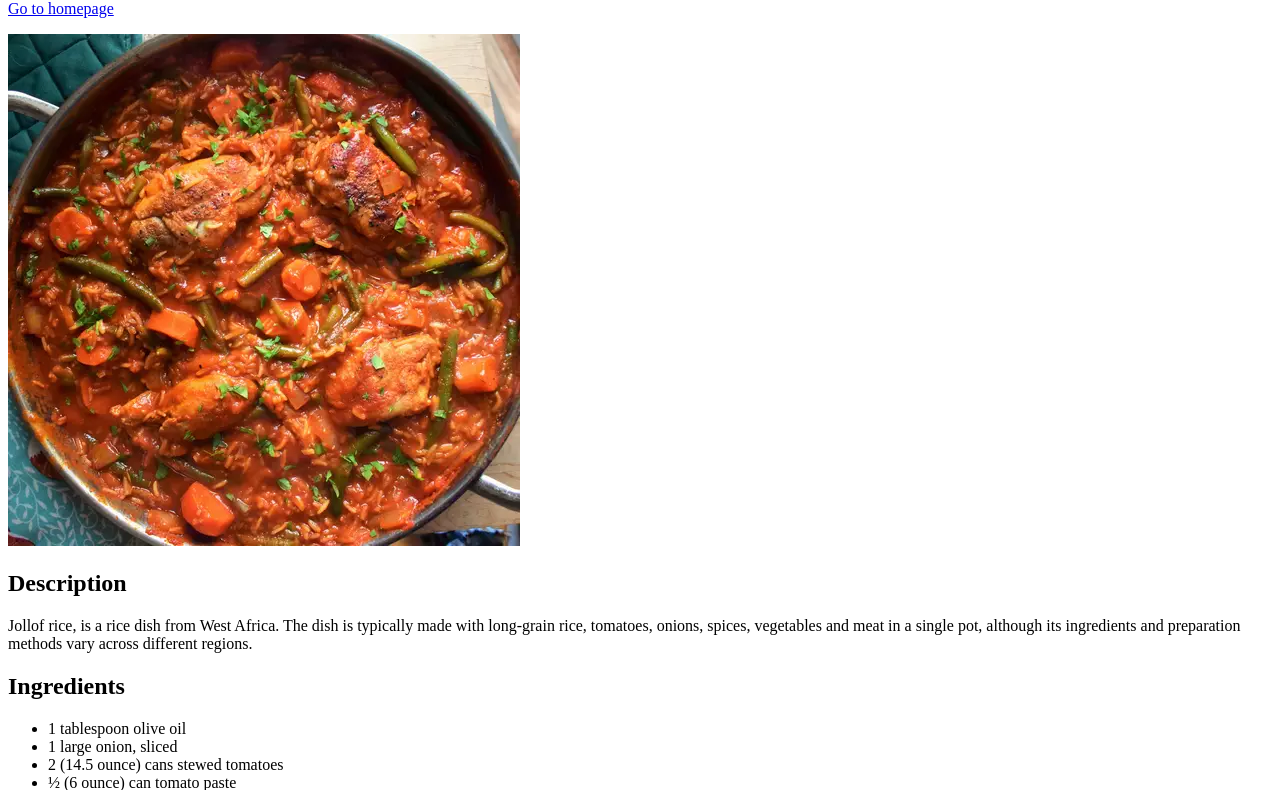
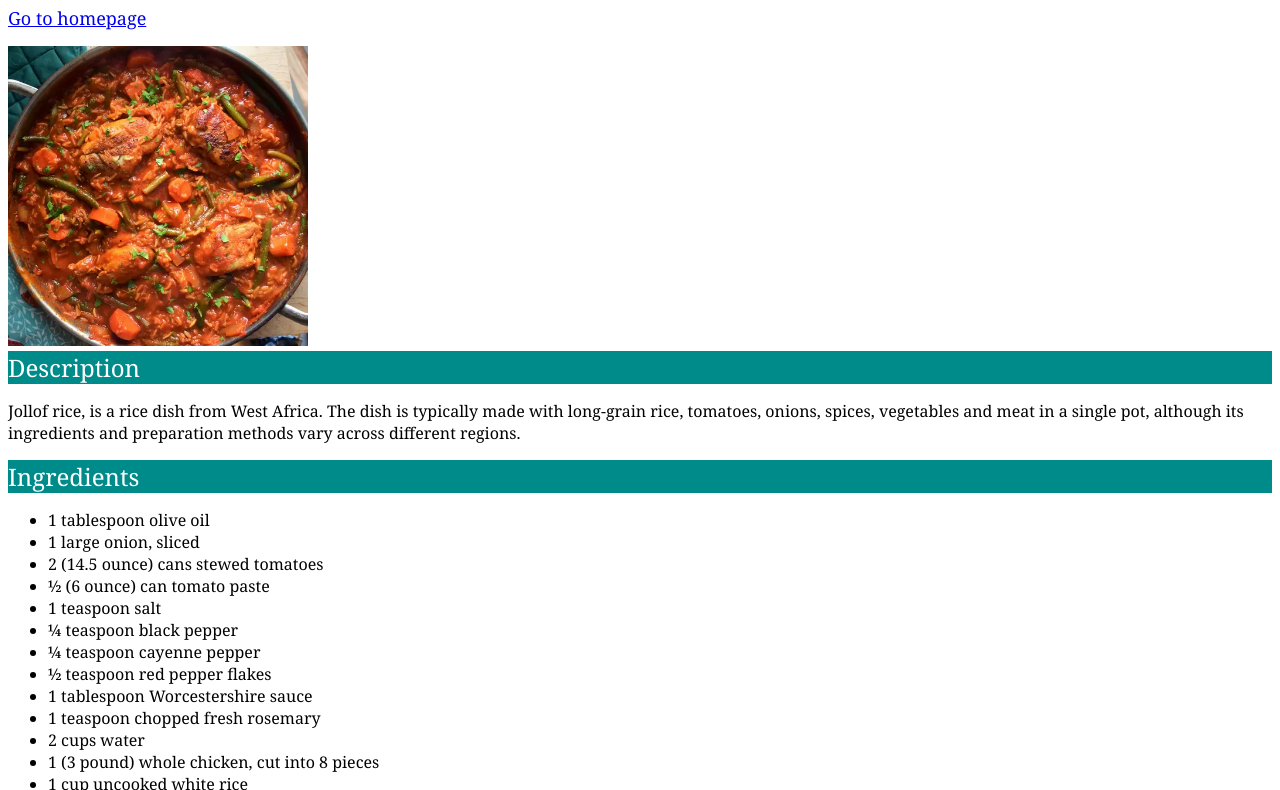
Before and after one commit to eben-cobby/odin-recipes, a plain HTML site: page recipes/jollof.html in a window 1280 px wide. Shown: the part 80-870 px from the top of the page. Drawn offline with Linux system fonts and the light colour scheme.

Commit message:
style pages with css

```diff
--- a/recipes/jollof.html
+++ b/recipes/jollof.html
@@ -1,9 +1,9 @@
 <!DOCTYPE html>
 
 <html lang="en">
-
   <head>
-    <meta charset="UTF-8">
+    <meta charset="UTF-8" />
+    <link rel="stylesheet" type="text/css" href="../style.css" />
     <title>Odin Recipes - Jollof Rice Recipe</title>
   </head>
 
@@ -11,16 +11,17 @@
     <h1>Jollof Rice</h1>
     <a href="../index.html">Go to homepage</a>
     <p></p>
-    <img src="../img/jollof.webp" alt="Jollof Rice">
+    <img src="../img/jollof.webp" alt="Jollof Rice" />
 
-    <h2>Description</h2>
-    <p>Jollof rice, is a rice dish from West Africa.
-         The dish is typically made with long-grain rice,
-         tomatoes, onions, spices, vegetables and meat in
-          a single pot, although its ingredients and preparation methods
-          vary across different regions.</p>
+    <div class="sub-heading">Description</div>
+    <p>
+      Jollof rice, is a rice dish from West Africa. The dish is typically made
+      with long-grain rice, tomatoes, onions, spices, vegetables and meat in a
+      single pot, although its ingredients and preparation methods vary across
+      different regions.
+    </p>
 
-    <h2>Ingredients</h2>
+    <div class="sub-heading">Ingredients</div>
     <ul>
       <li>1 tablespoon olive oil</li>
       <li>1 large onion, sliced</li>
@@ -36,16 +37,29 @@
       <li>1 (3 pound) whole chicken, cut into 8 pieces</li>
       <li>1 cup uncooked white rice</li>
       <li>1 cup diced carrots</li>
-        <li> ½ pound fresh green beans, trimmed and snapped into 1 to 2 inch pieces</li>
+      <li>
+        ½ pound fresh green beans, trimmed and snapped into 1 to 2 inch pieces
+      </li>
       <li>¼ teaspoon ground nutmeg</li>
     </ul>
 
-    <h2>Steps</h2>
+    <div class="sub-heading">Steps</div>
     <ol>
-        <li>Pour oil into large saucepan. Cook onion in oil over medium-low heat until translucent.</li>
-        <li>Stir in stewed tomatoes and tomato paste, and season with salt, black pepper, cayenne pepper, red pepper flakes, Worcestershire sauce and rosemary. Cover, and bring to a boil. Reduce heat, stir in water, and add chicken pieces. Simmer for 30 minutes.</li>
-       <li>Stir in rice, carrots, and green beans, and season with nutmeg. Bring to a boil, then reduce heat to low. Cover, and simmer until the chicken is fork-tender and the rice is cooked, 25 to 30 minutes.</li>
+      <li>
+        Pour oil into large saucepan. Cook onion in oil over medium-low heat
+        until translucent.
+      </li>
+      <li>
+        Stir in stewed tomatoes and tomato paste, and season with salt, black
+        pepper, cayenne pepper, red pepper flakes, Worcestershire sauce and
+        rosemary. Cover, and bring to a boil. Reduce heat, stir in water, and
+        add chicken pieces. Simmer for 30 minutes.
+      </li>
+      <li>
+        Stir in rice, carrots, and green beans, and season with nutmeg. Bring to
+        a boil, then reduce heat to low. Cover, and simmer until the chicken is
+        fork-tender and the rice is cooked, 25 to 30 minutes.
+      </li>
     </ol>
   </body>
-
 </html>
--- /dev/null
+++ b/style.css
@@ -0,0 +1,25 @@
+body {
+  font-family: Georgia, Tahoma, sans-serif;
+
+}
+
+img {
+  height: 300px;
+  width: auto;
+}
+
+.sub-heading {
+  color: white;
+  background-color: darkcyan;
+  font-size: 24px;
+}
+
+a {
+  font-size: 18px;
+}
+
+.home {
+  color: white;
+  font-size: 30px;
+  font-weight: bold;
+}
```
Also changed, not shown: index.html (+4 -2 lines), recipes/omelette.html (+27 -11 lines), recipes/pancake.html (+29 -13 lines), img/background.jpg (added). Lines whose indentation alone changed are shown as unchanged.
